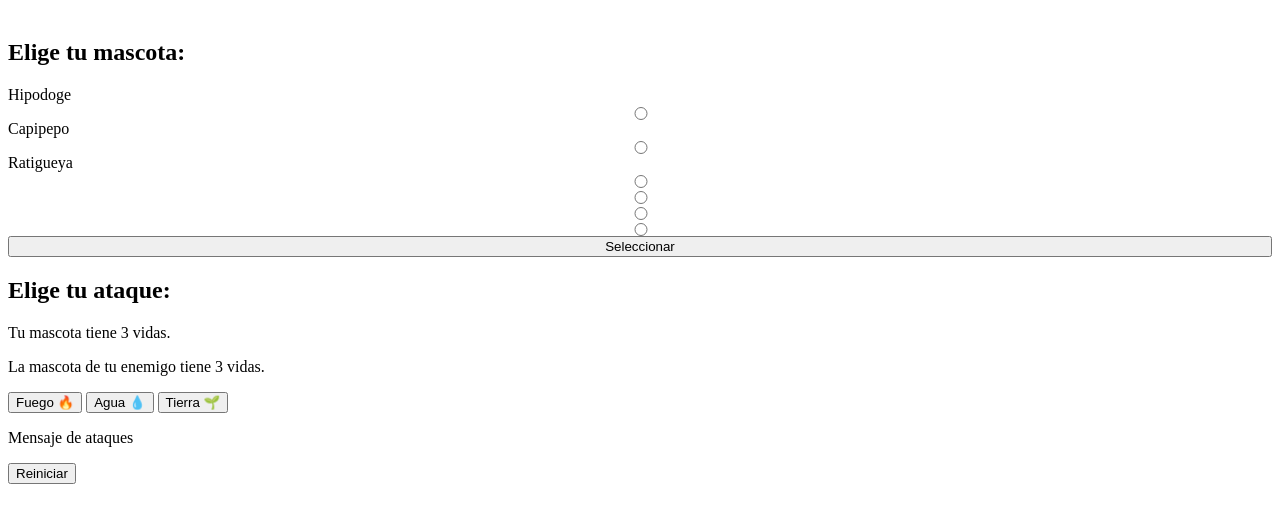
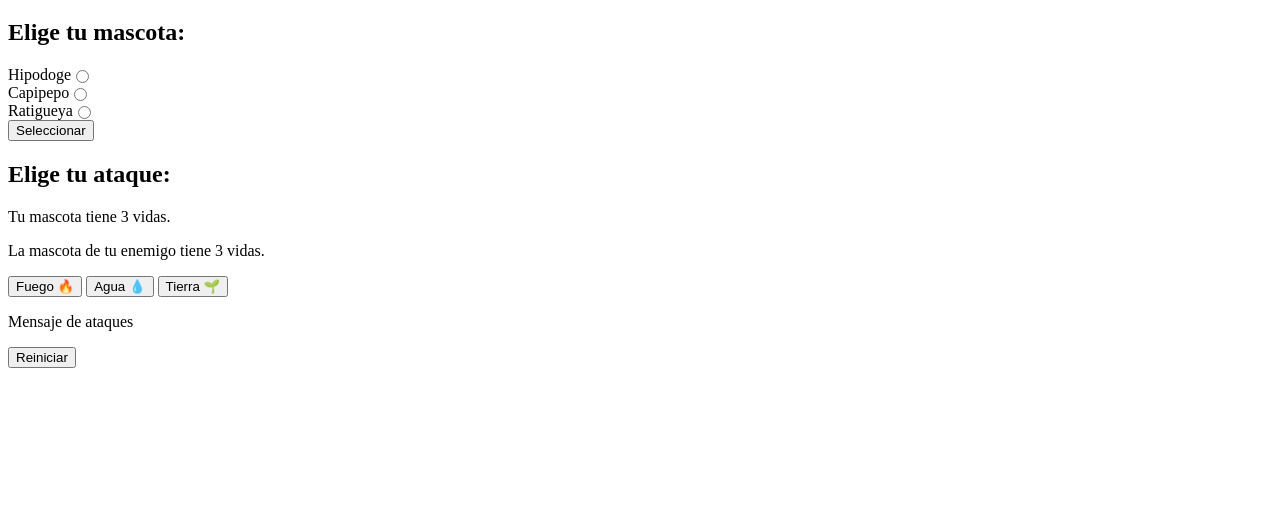
Before and after one commit to davidlealo/mokepon, a plain HTML site: page index.html in a window 1280 px wide. Shown: the part 61-584 px from the top of the page. Drawn offline with Linux system fonts and the light colour scheme.

Commit message:
orden de mascotas

```diff
--- a/index.html
+++ b/index.html
@@ -11,15 +11,22 @@
     <section id="seleccionar-mascota">
         <h2>Elige tu mascota:</h2>
 
+        <div class="mascotas">
+            <div class="mascota">
                 <label for="hipodoge">Hipodoge</label>
                 <input type="radio" name="mascota" id="hipodoge">
+            </div>
+            <div class="mascota">
                 <label for="capipepo">Capipepo</label>
                 <input type="radio" name="mascota" id="capipepo">
+            </div>
+            <div class="mascota">
                 <label for="ratigueya">Ratigueya</label>
                 <input type="radio" name="mascota" id="ratigueya">
-        <input type="radio" name="mascota" id="hipodoge">
-        <input type="radio" name="mascota" id="hipodoge">
-        <input type="radio" name="mascota" id="hipodoge">
+            </div>
+        </div>
+
+
 
 
         <button>Seleccionar</button>
--- a/style.css
+++ b/style.css
@@ -1,4 +1,11 @@
-#seleccionar-mascota{
+.mascotas{
     display: flex;
     flex-direction: column;
+    max-width:250px;
 }
+
+.mascota{
+    display: flex;
+    flex-direction: row;
+    justify-content: left;
+}
```
Lines whose indentation alone changed are shown as unchanged.
